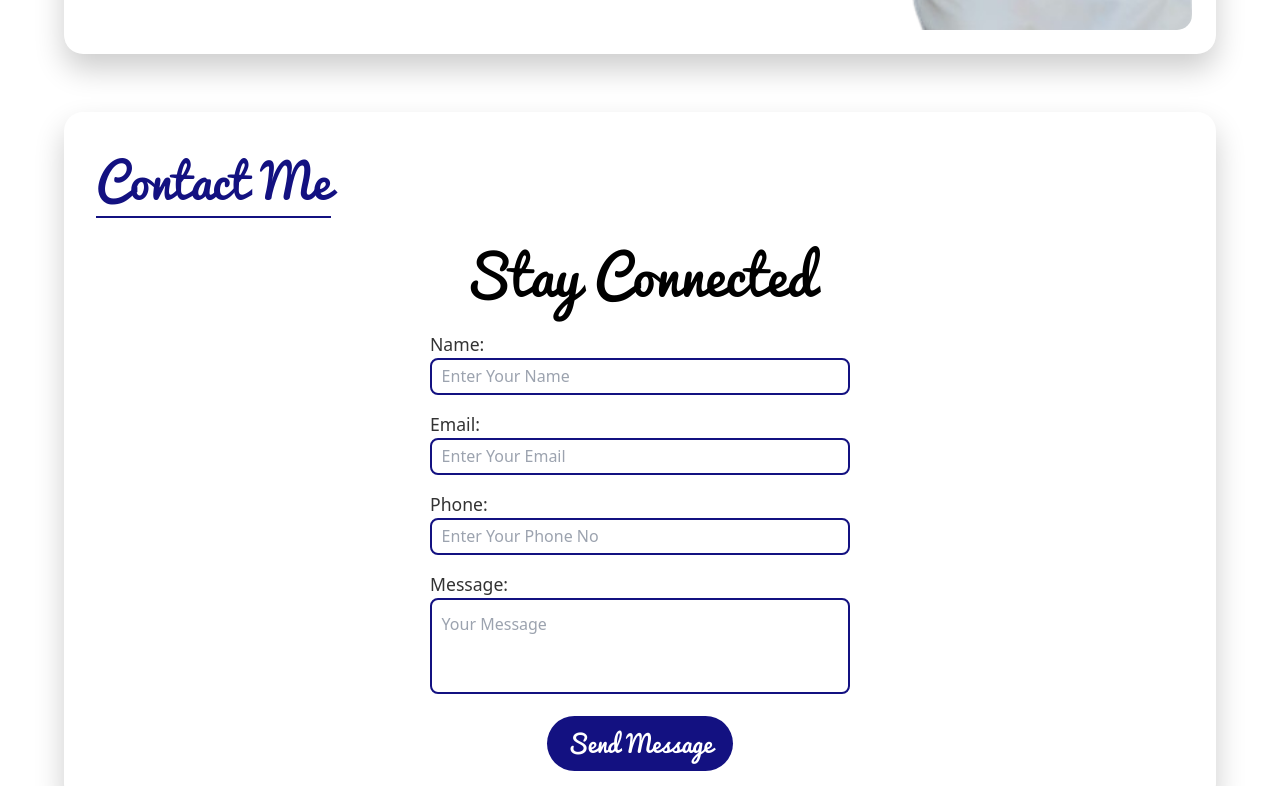
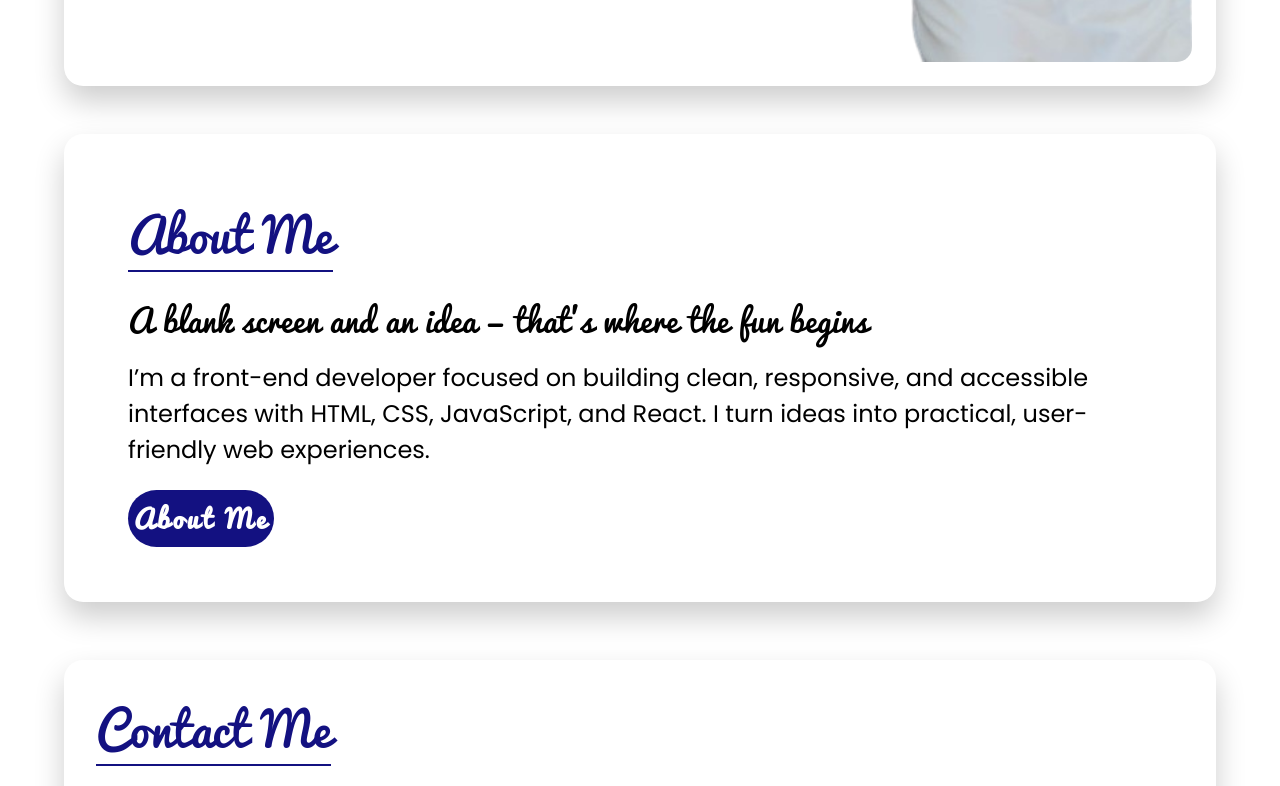
Before and after one commit to ejaazshah/Portfolio, a React (Vite) app: page / in a window 1280 px wide. Shown: the part 680-1466 px from the top of the page. Built offline with nearby package versions, Linux system fonts and the light colour scheme.

Commit message:
add about  section

```diff
--- a/src/App.jsx
+++ b/src/App.jsx
@@ -2,14 +2,16 @@ import { useState } from 'react'
 import './App.css'
 import Nav from './components/nav'
 import Hero from './components/hero'
+import About from './components/about'
 import Contact from './components/contact'
 function App() {
 
   return (
     <>
-    <Nav></Nav>
-    <Hero></Hero>
-    <Contact></Contact>
+    <Nav   />
+    <Hero  />
+    <About />
+    <Contact />
     </>
   )
 }
--- /dev/null
+++ b/src/components/about.css
@@ -0,0 +1,72 @@
+@import url('https://fonts.googleapis.com/css2?family=Poppins:wght@300;400;500;600;700&display=swap');
+@font-face {
+font-family:'ejaaz-custom-font';
+  src: url('../../public/font/pacifico/Pacifico.ttf'), format('TTF');
+}
+
+.about{
+  display: flex;
+  justify-content:space-between;
+  /* height: 93vh; */
+  /* height: auto; */
+  width: 100%;
+  box-shadow: 0 15px 30px rgba(0, 0, 0, 0.3);
+  margin-top: 5rem;
+  /* margin-bottom: 5rem; */
+  padding: 2rem;
+  gap: 3rem;
+}
+.about-para{
+  font-size: 1.5rem;
+  font-family:'poppins';
+  font-weight: 400;
+  margin-bottom: 3rem;
+}
+.about-img > img{
+  flex:1fr;
+  border-radius: 15px;
+}
+@font-face {
+  font-family: 'Ejaazs-about';
+  src: url('../../public/font/handy_2/Handy.otf');
+}
+#about-h1{
+  width: 17rem;
+  font-family:'Ejaazs-about', sans-serif;
+  border-bottom: 2px solid rgb(19, 17, 129);
+  font-size: 7rem;
+  color: rgb(19, 17, 129);
+  margin-bottom: 2rem;
+}
+.about-content{
+  margin-top: 2rem;
+  padding: 1.3rem;
+  /* border: 1px solid red; */
+  flex: 0.5fr;
+  height: 100%;
+}
+.about-content , .about-img{
+  padding-top: 2rem;
+}
+.about-content > h3{
+  font-family:'Ejaazs-about';
+  font-weight: 700;
+  margin-bottom: 1rem;
+  font-size: 3rem;
+}
+.btn-about{
+  padding: 0.3rem;
+  border: 1px solid transparent;
+  border-radius: 30px;
+  background-color:rgb(19, 17, 129) ;
+  font-family: 'ejaaz-custom-font';
+  color: #fff;
+  /* font-weight: 100; */
+  font-size: 1.5rem;
+}
+.btn-about:hover{
+  border: 1px solid rgb(19, 17, 129);
+  color:#a1a1a1;
+  cursor:url('../img/icons/HANDS\ CURSOR\ 2.cur'), default;
+  padding: 0.3rem;
+}
--- /dev/null
+++ b/src/components/about.jsx
@@ -0,0 +1,21 @@
+import './about22.css'
+function About() {
+  return (
+    <section className="about" id="about">
+      <div className="about-content">
+        <h1 id="about-h1">About Me</h1>
+        <h3>A blank screen and an idea — that’s where the fun begins</h3>
+
+        <p className="about-para">
+         I’m a front-end developer focused on building clean, responsive, and accessible interfaces with HTML, CSS, JavaScript, and React. I turn ideas into practical, user-friendly web experiences.
+        </p>
+
+        <a href="/about" className="btn-about">
+          About Me
+        </a>
+      </div>
+    </section>
+  );
+}
+
+export default About;
--- /dev/null
+++ b/src/components/about22.css
@@ -0,0 +1,136 @@
+@font-face {
+font-family:'ejaaz-custom-font';
+  src: url('../../public/font/pacifico/Pacifico.ttf'), format('TTF');
+}
+@font-face {
+  font-family: 'Ejaazs-about';
+  src: url('../../public/font/handy_2/Handy.otf');
+}
+
+
+.about {
+  /* display: flex; */
+  /* flex-direction: column; */
+  border-radius: 1.2rem;
+  width: 100%;
+  margin-top: 3rem;
+  padding: 1.5rem;
+  /* gap: 1rem; */
+  box-shadow: 0 15px 30px rgba(0, 0, 0, 0.2);
+}
+
+.about-content {
+  padding: 1rem;
+}
+
+#about-h1 {
+
+  /* font-family:'Ejaazs-about' ; */
+  font-family: 'ejaaz-custom-font';
+  width: fit-content;
+  font-size: 2rem;
+  color: rgb(19, 17, 129);
+  margin-bottom: 1.5rem;
+  border-bottom: 2px solid rgb(19, 17, 129);
+}
+
+.about-content h3 {
+  /* font-family:'Ejaazs-about' ; */
+  font-family: 'ejaaz-custom-font';
+  font-size: 1.2rem;
+  margin-bottom: 1rem;
+}
+
+.about-para {
+  font-size: 1rem;
+  margin-bottom: 2rem;
+  font-family: 'poppins';
+}
+.btn-about{
+  padding: 0.3rem;
+  border: 1px solid transparent;
+  border-radius: 30px;
+  background-color:rgb(19, 17, 129) ;
+  font-family: 'ejaaz-custom-font';
+  color: #fff;
+  /* font-weight: 100; */
+  font-size: 1rem;
+}
+.btn-about:hover{
+  border: 1px solid rgb(19, 17, 129);
+  color:#a1a1a1;
+  cursor:url('../../public/icons/HANDS\ CURSOR\ 2.cur'), default;
+  padding: 0.3rem;
+}
+
+/* ========== TABLET (≥768px) ========== */
+@media (min-width: 768px) {
+  .about {
+    padding: 2rem;
+  }
+
+  #about-h1 {
+    font-size: 2.5rem;
+  }
+
+  .about-content h3 {
+    font-size: 2rem;
+  }
+
+  .about-para {
+    font-size: 1.2rem;
+  }
+
+  .btn-about {
+    font-size: 1rem;
+  }
+}
+
+/* ========== LAPTOP (≥1024px) ========== */
+@media (min-width: 1024px) {
+  .about {
+    flex-direction: row;
+    justify-content: space-between;
+    gap: 3rem;
+    padding: 3rem;
+  }
+
+  .about-content {
+    flex: 0.6;
+  }
+
+  .about-img {
+    flex: 0.4;
+  }
+
+  #about-h1 {
+    font-size: 3rem;
+  }
+
+  .about-content h3 {
+    font-size: 2.5rem;
+  }
+
+  .about-para {
+    font-size: 1.4rem;
+  }
+  .btn-about{
+    font-size: 1.6rem;
+  }
+}
+
+/* ========== LARGE SCREENS (≥1280px) ========== */
+@media (min-width: 1280px) {
+  #about-h1 {
+    font-size: 3rem;
+  }
+
+  .about-content h3 {
+    font-size: 2rem;
+    word-spacing: 0.1rem;
+  }
+
+  .about-para {
+    font-size: 1.5rem;
+  }
+}
--- a/src/components/hero22.css
+++ b/src/components/hero22.css
@@ -70,6 +70,7 @@
 #con{
   border: none;
   color: #fff;
+  font-size: 1rem;
 }
 
 
@@ -85,7 +86,7 @@
   /* height: 10rem; */
   /* display: none; */
   border-radius: 15px;
-  margin-top: -2rem;
+  /* margin-top: -2rem; */
 }
 
 
@@ -141,8 +142,8 @@
   .h3 { font-size: 1.9rem; }
   .hero-para { font-size: 1.5rem; }
   .img-hero img { width: 22rem; }
-  .btn-hero{
-    font-size: 1.5rem;
+  #con{
+    font-size: 2rem;
   }
   .hero-lets{
     font-size: 2.2rem;
```
